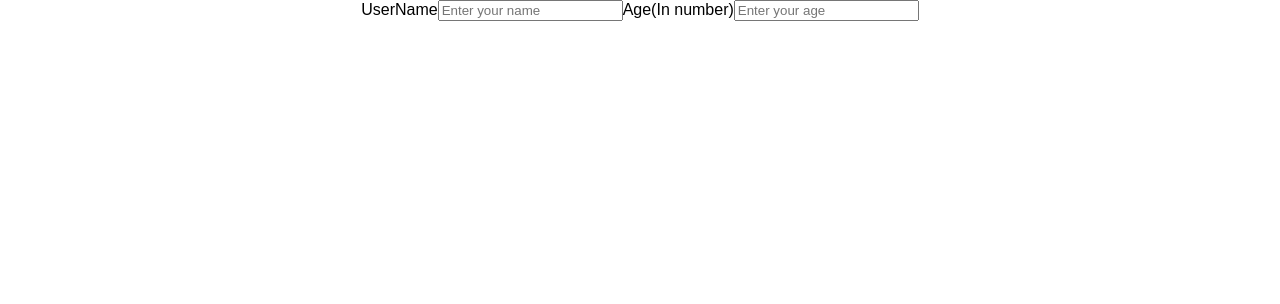
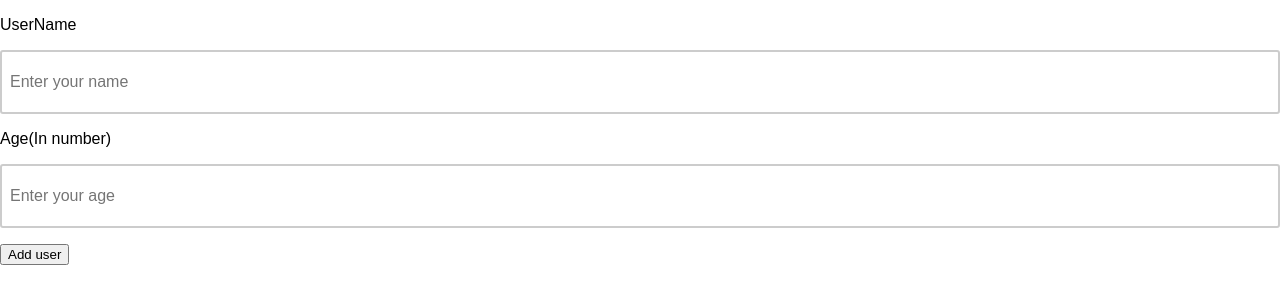
Before and after one commit to AmolShelke2/React-challenge-practice-project, a React (Create React App) app: page / in a window 1280 px wide. Shown: the top 304 px of the page. Built offline with nearby package versions, Linux system fonts and the light colour scheme.

Commit message:
Added user Input change handlers and styles to the form

```diff
--- a/src/components/formInput/FormInput.css
+++ b/src/components/formInput/FormInput.css
@@ -0,0 +1,31 @@
+form {
+        display: flex;
+        flex-direction: column;
+        align-items: flex-start;
+        padding: 1rem;
+}
+
+.form-inputs {
+        display: flex;
+        flex-direction: column;
+        align-items: flex-start;
+}
+
+.form-inputs input {
+        padding: .5rem;
+        width: 80rem;
+        height: 4rem;
+        margin-bottom: 1rem;
+        border-radius: 3px;
+        border: 2px solid #ccc;
+}
+
+
+.form-inputs input::placeholder {
+        font-size: 1rem;
+}
+
+.form-inputs label {
+        font-size: 1rem;
+        margin-bottom: 1rem;
+}
--- a/src/components/formInput/FormInput.js
+++ b/src/components/formInput/FormInput.js
@@ -1,27 +1,32 @@
 import React, { useState } from 'react';
 
+import './FormInput.css';
+
 const FormInput = () => {
-  const initial_state = {
-    name: '',
-    age: '',
-  };
-
-  const [userInput, setUserInput] = useState(initial_state);
+  const [userNameInput, setUserNameInput] = useState('');
+  const [userAgeInput, setUserAgeInput] = useState('');
 
   const onUserNameChangeHandler = e => {
-    console.log(e.target.value);
+    setUserNameInput(e.target.value);
   };
 
   const onUserAgeChangeHandler = e => {
-    console.log(e.target.value);
+    const ageInNumber = +e.target.value;
+    setUserAgeInput(ageInNumber);
+  };
+
+  const UserAddHandler = e => {
+    e.preventDefault();
+    console.log('Form submitted');
   };
 
   return (
-    <form className="form-control" style={{ textAlign: 'center' }}>
+    <form className="form-control" onSubmit={UserAddHandler}>
+      <div className="form-inputs">
         <label>UserName</label>
         <input
           type="text"
-        value={userInput.name}
+          value={userNameInput}
           placeholder="Enter your name"
           onChange={onUserNameChangeHandler}
         />
@@ -29,10 +34,14 @@ const FormInput = () => {
         <label>Age(In number)</label>
         <input
           type="number"
-        value={userInput.age}
+          value={userAgeInput}
           placeholder="Enter your age"
           onChange={onUserAgeChangeHandler}
         />
+      </div>
+      <button type="submit" onSubmit={UserAddHandler}>
+        Add user
+      </button>
     </form>
   );
 };
--- a/src/index.css
+++ b/src/index.css
@@ -8,4 +8,8 @@ html {
 
 body {
   margin: 0;
+  display: flex;
+  flex-direction: column;
+  justify-content: center;
+  align-items: center;
 }
```
Lines whose indentation alone changed are shown as unchanged.
